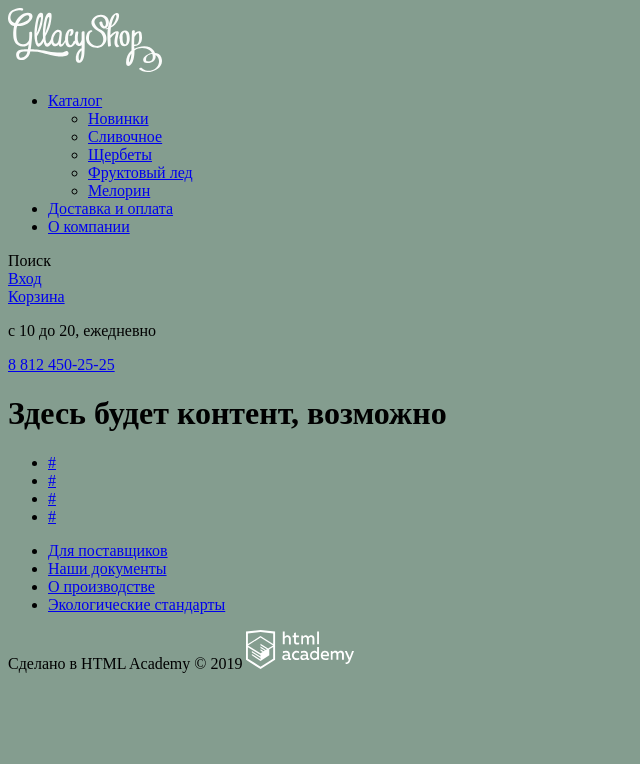
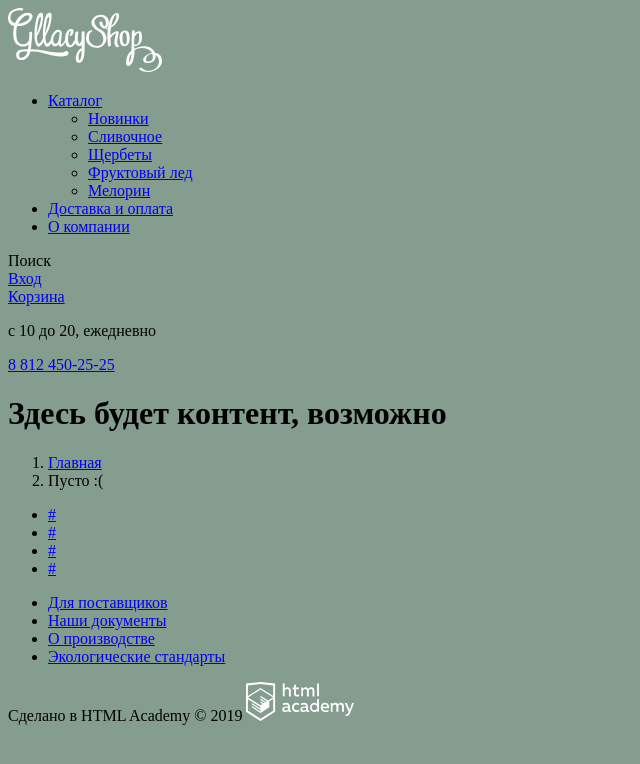
Before and after one commit to ExTeeP/1174257-gllacy-29, a plain HTML site: page blank.html in a window 1280 px wide. Shown: the whole page, without its empty margins (0-640 px from the left). Drawn offline with Linux system fonts and the light colour scheme.

Commit message:
Изменение breadcrumb и переименование catalog.html
Хлебные крошки стали более доступными благодаря nav
и исправлена опечатка в названии класса
catalog.html переименован в inner.html т.к.
каталог не подходящее название для этой страницы

```diff
--- a/blank.html
+++ b/blank.html
@@ -115,6 +115,19 @@
   <main>
     <h1>Здесь будет контент, возможно</h1>
 
+    <nav class="breadcrumb" aria-label="Хлебные крошки">
+
+      <ol class="breadcrumb__list">
+        <li class="breadcrumb__item">
+          <a class="breadcrumb__link" href="index.html">Главная</a>
+        </li>
+        <li class="breadcrumb__item">
+          <a class="breadcrumb__link" aria-current="Вы здесь">Пусто :(</a>
+        </li>
+      </ol>
+
+    </nav>
+
   </main>
 
   <footer class="main-footer">
```
Also changed, not shown: inner.html (renamed from catalog.html, +10 -10 lines).
